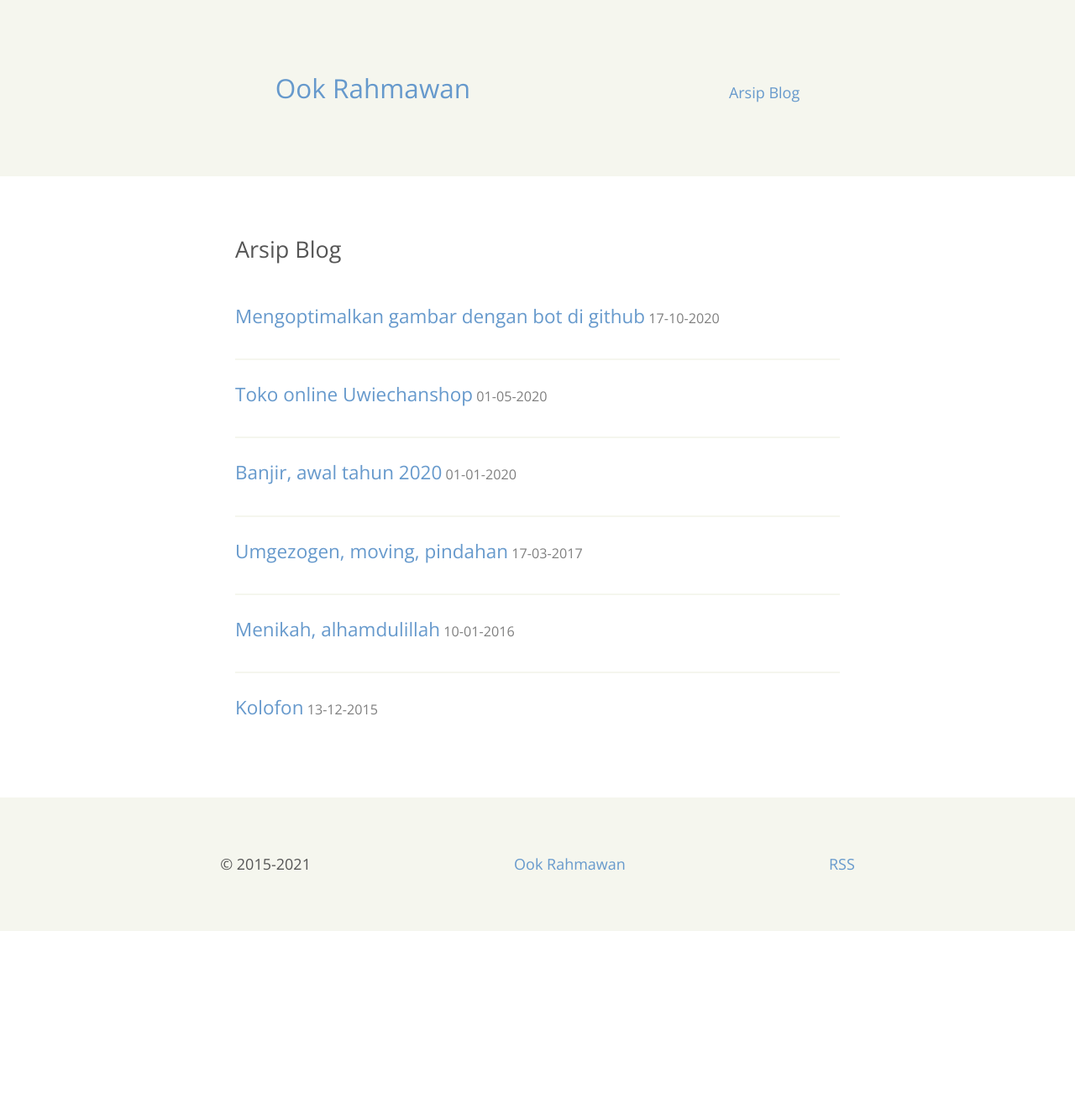
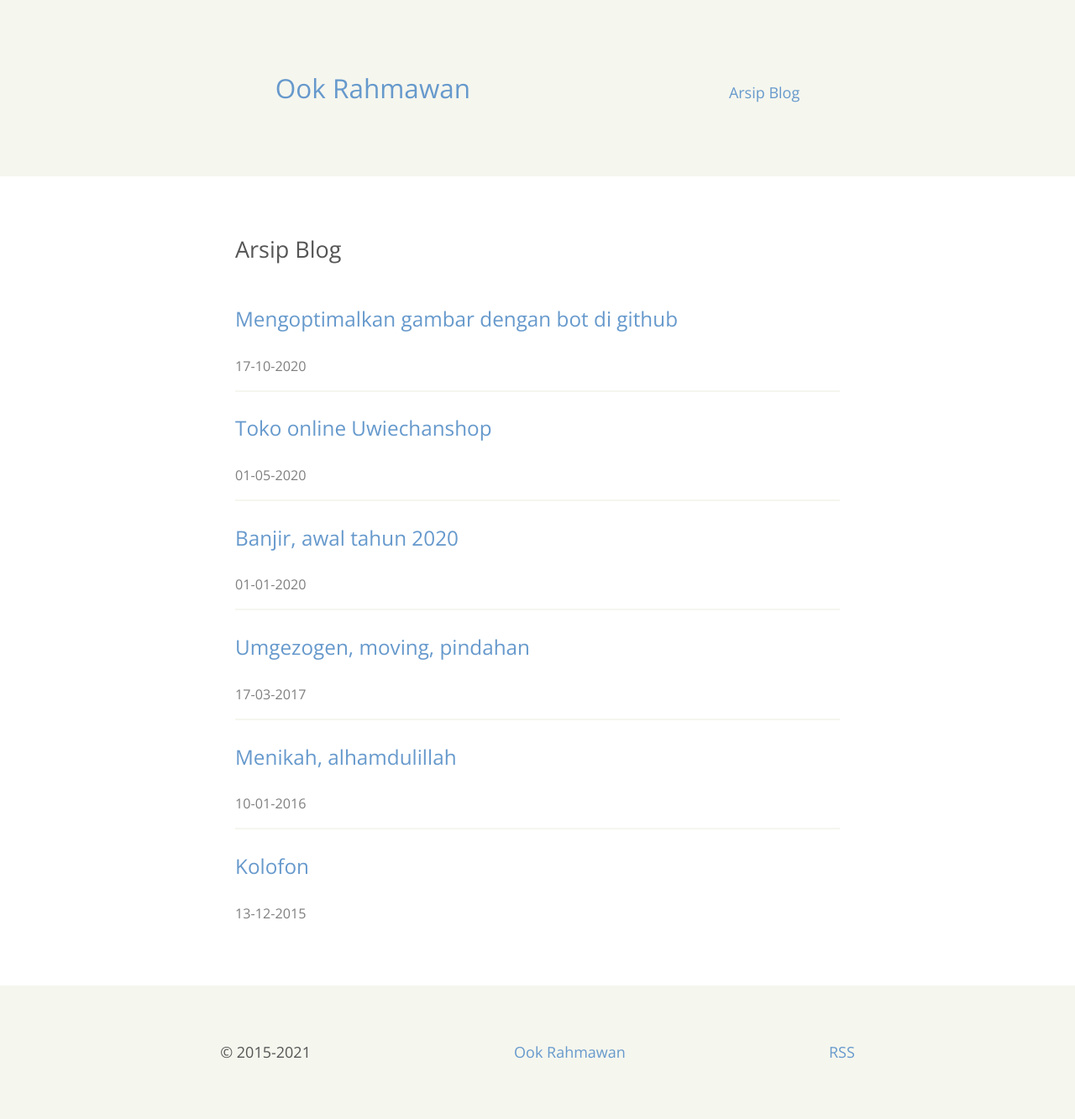
Before and after one commit to krhmwn/krhmwn, a Jekyll site: the page built from archive.html, in a window 1280 px wide. Shown: the whole page at 84% size. Built offline with Jekyll 4.4.1, drawn with Linux system fonts in a browser that asks for light colours; before the commit the page ends 1109 px from its top, so only the background shows below that.

Commit message:
update v.1.0.261

```diff
--- a/assets/css/main.css
+++ b/assets/css/main.css
@@ -23,8 +23,7 @@ font-size:1.125em;
 }
 
 h3 {
-font-size:1.25em;
-display:inline-block;
+font-size:1.35em
 }
 
 h2 {
```
